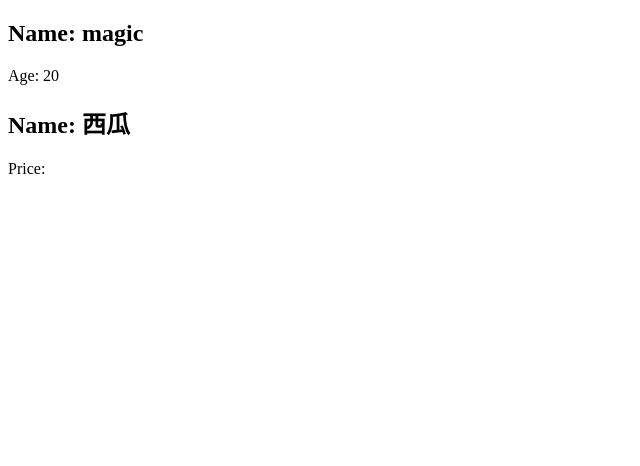
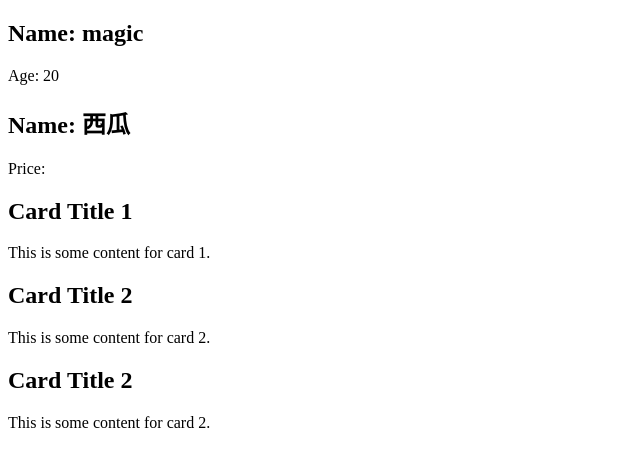
Before and after one commit to magiclz233/react-learn-examples, a React (Vite) app: page / in a window 1280 px wide. Shown: the top 466 px of the page, without its empty margins (0-640 px from the left). Built offline with nearby package versions, Linux system fonts and the light colour scheme.

Commit message:
props children example

```diff
--- a/src/App.jsx
+++ b/src/App.jsx
@@ -7,6 +7,7 @@
 // import ProductList from "./components/example3/ProductList";
 // import User from "./components/example4/User";
 // import UserList from "./components/example3/UserList";
+import Card from "./components/example4/Card";
 import Person from "./components/example4/Person";
 import Product from "./components/example4/Product";
 
@@ -24,6 +25,7 @@ const App = () => {
       {/* <User /> */}
       <Person name="magic" age={20} />
       <Product name="西瓜" age={15} />
+      <Card/>
     </>
   );
 }
--- /dev/null
+++ b/src/components/example4/Card.jsx
@@ -0,0 +1,28 @@
+const CardChildren = ({ children }) => {
+    return (
+        <div>
+            {children}
+        </div>
+    );
+};
+
+const Card = () => {
+    return (
+        <div>
+            <CardChildren>
+                <h2>Card Title 1</h2>
+                <p>This is some content for card 1.</p>
+            </CardChildren>
+            <CardChildren>
+                <h2>Card Title 2</h2>
+                <p>This is some content for card 2.</p>
+            </CardChildren>
+            <CardChildren>
+                <h2>Card Title 2</h2>
+                <p>This is some content for card 2.</p>
+            </CardChildren>
+        </div>
+    );
+}
+
+export default Card;
```
